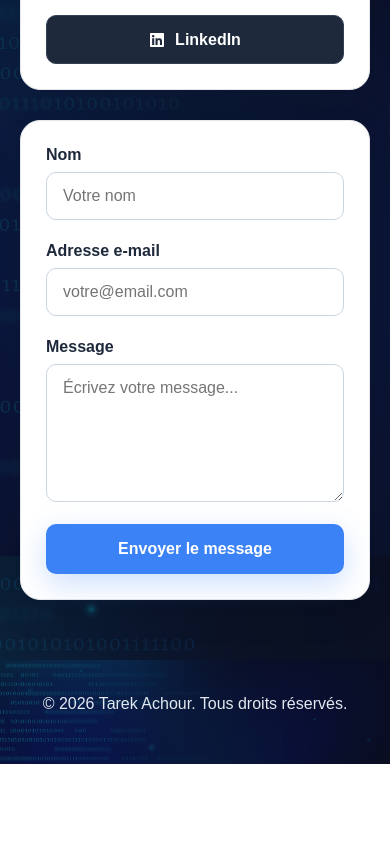
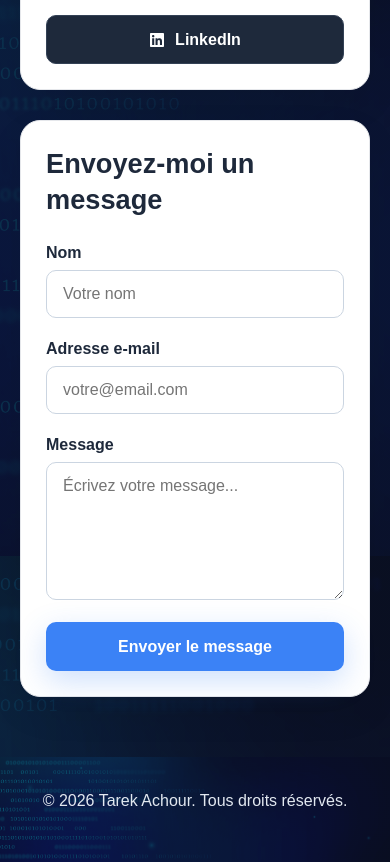
Before and after one commit to Tachour/Projet-12-OpenClassrooms-Portfolio, a React (Vite) app: page / in a window 390 px wide. Shown: the part 7040-7902 px from the top of the page. Before the commit the page ends 7804 px from the top, so only its background shows below. Built offline with nearby package versions, Linux system fonts and the light colour scheme.

Commit message:
rend le formulaire de contact fonctionnel avec Formspree

```diff
--- a/src/components/Contact/Contact.css
+++ b/src/components/Contact/Contact.css
@@ -19,10 +19,18 @@
   box-shadow: 0 15px 40px rgba(0, 0, 0, 0.06);
 }
 
+.contact__information h3,
+.contact__form h3 {
+  color: #1e293b;
+  font-size: 1.7rem;
+}
+
 .contact__information h3 {
   margin-bottom: 20px;
-  color: #1e293b;
-  font-size: 1.7rem;
+}
+
+.contact__form h3 {
+  margin-bottom: 5px;
 }
 
 .contact__information > p {
@@ -45,6 +53,7 @@
 }
 
 .contact__detail svg {
+  flex-shrink: 0;
   font-size: 1.3rem;
 }
 
@@ -102,6 +111,36 @@
   align-self: flex-start;
 }
 
+.contact__form .button:disabled {
+  opacity: 0.65;
+  cursor: not-allowed;
+}
+
+.contact__success {
+  margin: auto 0;
+  padding: 18px;
+  border: 1px solid #22c55e;
+  border-radius: 10px;
+  color: #166534;
+  text-align: center;
+  font-weight: 600;
+  background-color: #dcfce7;
+}
+
+.contact__error {
+  margin: 0;
+  color: #dc2626;
+  font-size: 0.9rem;
+  line-height: 1.4;
+}
+
+.contact__error--general {
+  padding: 12px;
+  border: 1px solid #fecaca;
+  border-radius: 8px;
+  background-color: #fef2f2;
+}
+
 @media (hover: hover) {
   .contact__socials .button:hover {
     border-color: #3b82f6;
@@ -138,6 +177,10 @@
   .contact__form .button {
     width: 100%;
   }
+
+  .contact__form .button {
+    align-self: stretch;
+  }
 }
 
 @media screen and (min-width: 1024px) {
--- a/src/components/Contact/Contact.jsx
+++ b/src/components/Contact/Contact.jsx
@@ -1,4 +1,5 @@
 import "./Contact.css";
+import { useForm, ValidationError } from "@formspree/react";
 import SectionTitle from "../ui/SectionTitle/SectionTitle";
 import Button from "../ui/Button/Button";
 
@@ -10,6 +11,8 @@ import {
 } from "react-icons/fa6";
 
 function Contact() {
+  const [state, handleSubmit] = useForm("mvzeqwjn");
+
   return (
     <section className="contact" id="contact">
       <SectionTitle
@@ -44,7 +47,7 @@ function Contact() {
                 rel="noreferrer"
                 aria-label="Voir la localisation de la France"
               >
-                <span>France</span>
+                France
               </a>
             </div>
           </div>
@@ -74,7 +77,22 @@ function Contact() {
           </div>
         </div>
 
-        <form className="contact__form">
+        <form
+          className="contact__form"
+          onSubmit={handleSubmit}
+        >
+          <h3 id="contact-form-title">Envoyez-moi un message</h3>
+
+          {state.succeeded ? (
+            <p
+              className="contact__success"
+              role="status"
+            >
+              Votre message a bien été envoyé. Merci, je vous répondrai dès que
+              possible.
+            </p>
+          ) : (
+            <>
               <div className="contact__field">
                 <label htmlFor="name">Nom</label>
 
@@ -85,6 +103,13 @@ function Contact() {
                   placeholder="Votre nom"
                   autoComplete="name"
                   required
+                />
+
+                <ValidationError
+                  className="contact__error"
+                  prefix="Nom"
+                  field="name"
+                  errors={state.errors}
                 />
               </div>
 
@@ -99,6 +124,13 @@ function Contact() {
                   autoComplete="email"
                   required
                 />
+
+                <ValidationError
+                  className="contact__error"
+                  prefix="Adresse e-mail"
+                  field="email"
+                  errors={state.errors}
+                />
               </div>
 
               <div className="contact__field">
@@ -111,14 +143,31 @@ function Contact() {
                   placeholder="Écrivez votre message..."
                   required
                 />
+
+                <ValidationError
+                  className="contact__error"
+                  prefix="Message"
+                  field="message"
+                  errors={state.errors}
+                />
               </div>
+
+              <ValidationError
+                className="contact__error contact__error--general"
+                errors={state.errors}
+              />
 
               <Button
                 type="submit"
                 variant="primary"
+                disabled={state.submitting}
               >
-            Envoyer le message
+                {state.submitting
+                  ? "Envoi en cours..."
+                  : "Envoyer le message"}
               </Button>
+            </>
+          )}
         </form>
       </div>
     </section>
```
Lines whose indentation alone changed are shown as unchanged.
